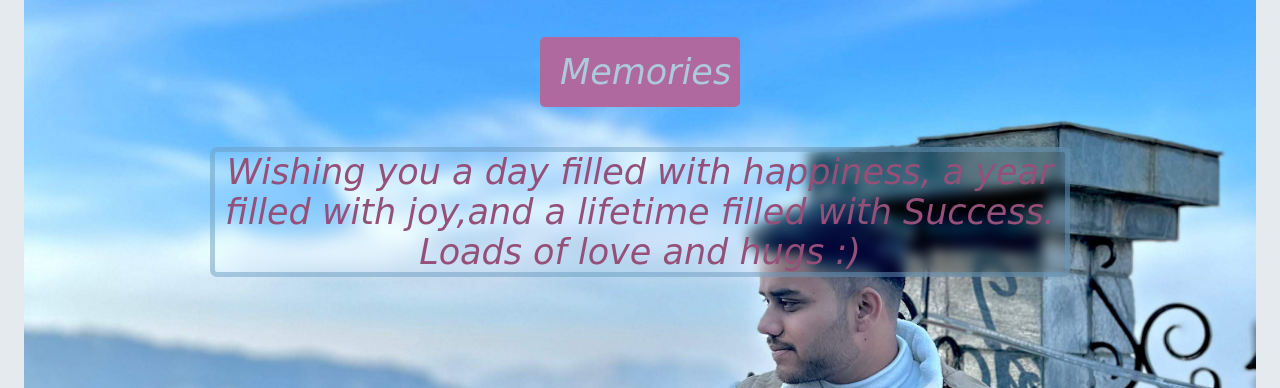
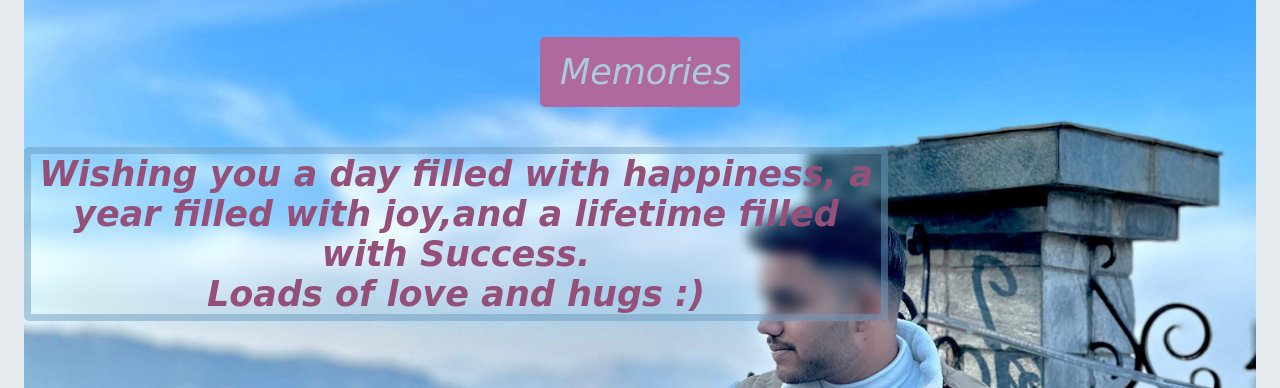
Before and after one commit to shivaniverma2004/kaushalbday, a plain HTML site: page index.html in a window 1280 px wide. Shown: the part 412-800 px from the top of the page. Drawn offline with Linux system fonts and the light colour scheme.

Commit message:
Update style.css

```diff
--- a/style.css
+++ b/style.css
@@ -178,15 +178,15 @@ section {
   font-size: 35px;
   color:rgb(148, 80, 120);
   text-shadow: #707074;
+  text-decoration: wavy;
   font-family:cursive;
-  font-style: italic;
-  font-weight: 50;
-  border:5px solid;
-  border-radius: 7px;
+  font-style: oblique;
+  font-weight: bold;
+  border:7px solid;
+  border-radius: 5px;
   border-color: #6b99be7b;
   backdrop-filter: blur(6px);
   width:850px;
-  margin:auto;
 }
 #birthdayTime{
   margin:auto;
```
